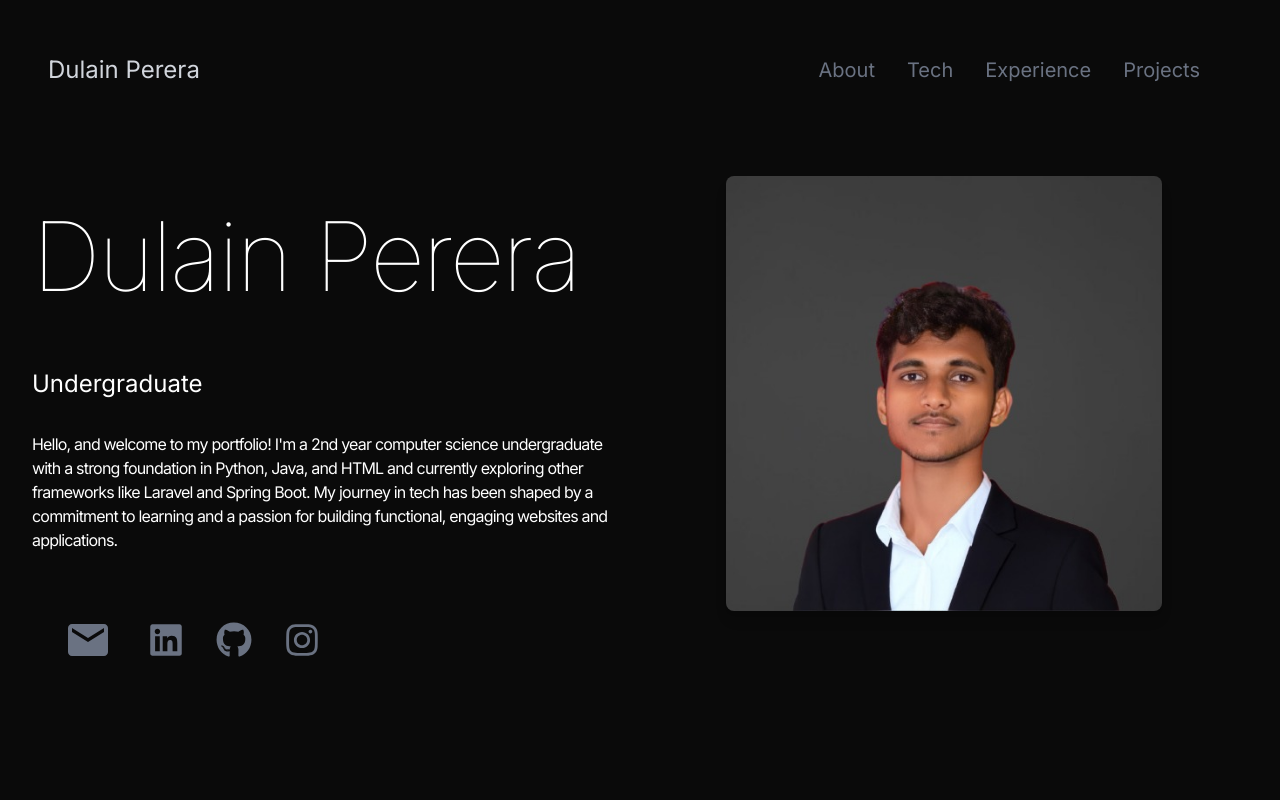
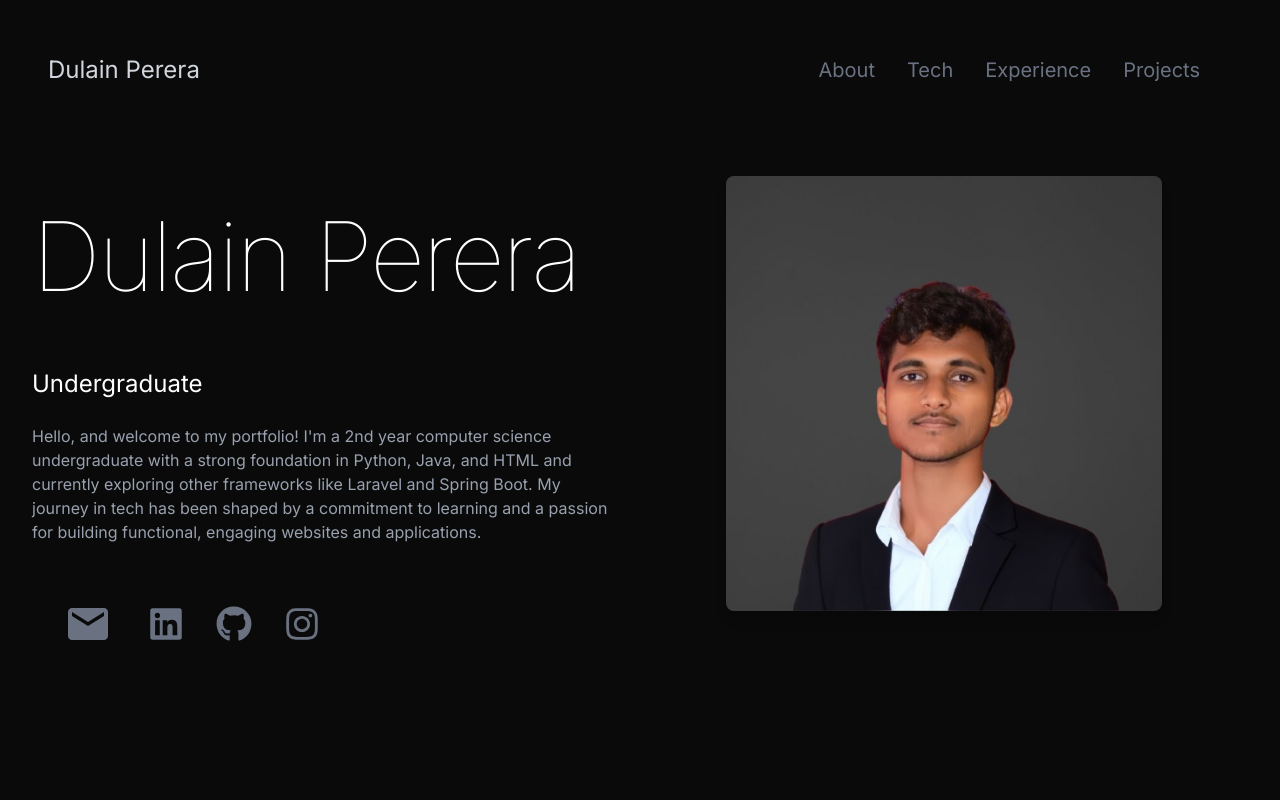
Before and after one commit to dulainperera/dulainperera.github.io, a React (Vite) app: page / in a window 1280 px wide. Shown: the top 800 px of the page. Built offline with nearby package versions, Linux system fonts and the light colour scheme.

Commit message:
text change

```diff
--- a/src/components/Intro.jsx
+++ b/src/components/Intro.jsx
@@ -15,7 +15,7 @@ const Intro = () => {
             <span className="text-2xl">
               Undergraduate
             </span>
-            <p className="my-2 max-w-xl py-6 tracking-tighter">
+            <p className="max-w-xl py-6 text-gray-400">
               Hello, and welcome to my portfolio! I'm a 2nd year computer science undergraduate with a strong foundation in Python, Java, and HTML and currently exploring other frameworks like Laravel and Spring Boot. My journey in tech has been shaped by a commitment to learning and a passion for building functional, engaging websites and applications.
             </p>
             <div className="m-8 flex items-center justify-center gap-8 text-4xl">
```
